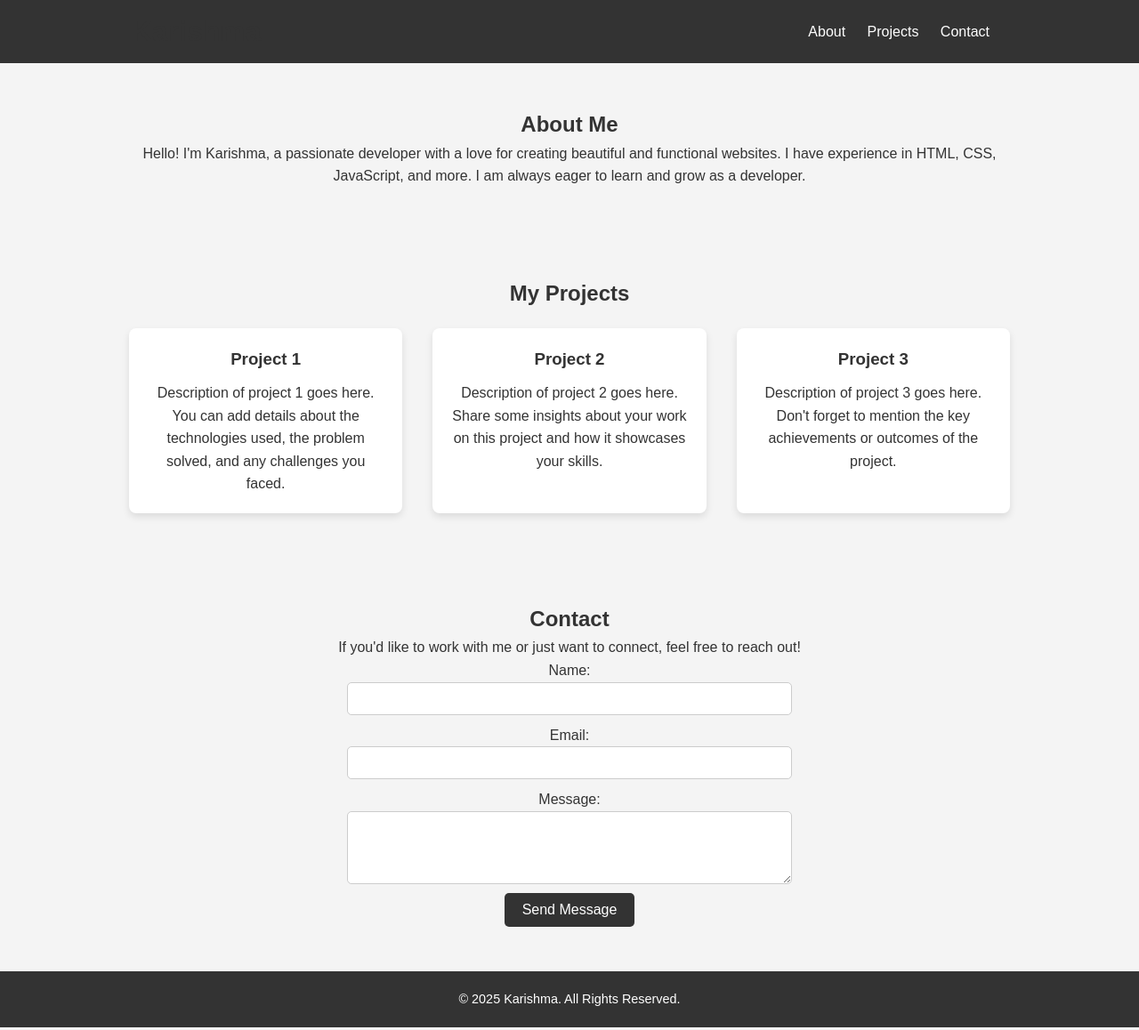
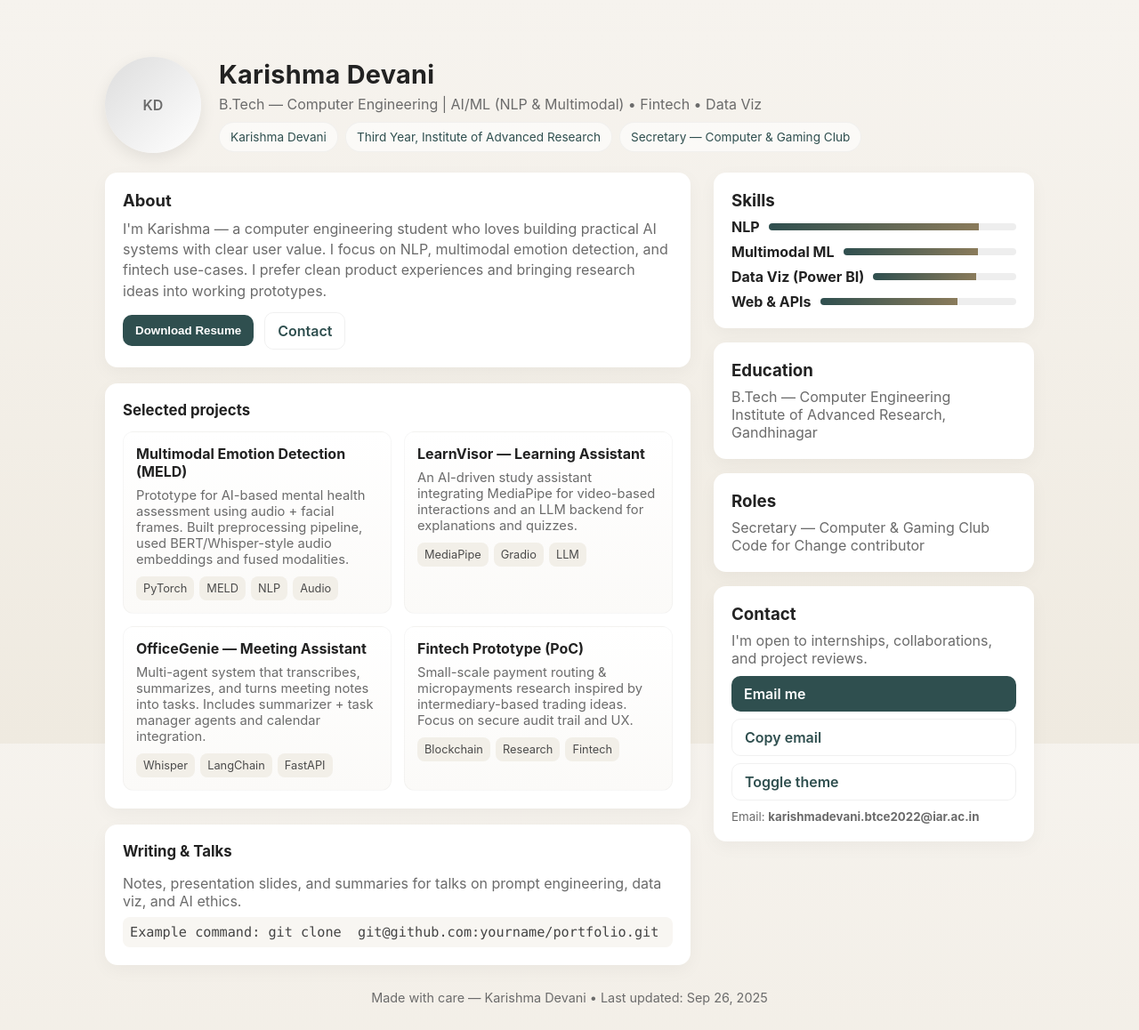
Before and after one commit to Karishma-devani/personal_assistant, a plain HTML site: page index.html in a window 1280 px wide. Shown: the whole page at 89% size. Drawn offline with Linux system fonts and the light colour scheme.

Commit message:
Update index.html
updated

```diff
--- a/index.html
+++ b/index.html
@@ -1,204 +1,219 @@
-<!DOCTYPE html>
+<!doctype html>
 <html lang="en">
 <head>
-    <meta charset="UTF-8">
-    <meta name="viewport" content="width=device-width, initial-scale=1.0">
-    <meta name="description" content="Karishma's Portfolio">
-    <title>Karishma's Portfolio</title>
-    <style>
-        /* Reset some default styles */
-        * {
-            margin: 0;
-            padding: 0;
-            box-sizing: border-box;
-        }
+  <meta charset="utf-8" />
+  <meta name="viewport" content="width=device-width,initial-scale=1" />
+  <title>Karishma Devani — Portfolio</title>
+  <meta name="description" content="Portfolio of Karishma Devani — B.Tech Computer Engineering. AI/ML, NLP, Fintech, Project: Multimodal emotion detection (MELD), LearnVisor, Code Unnati." />
 
-        /* Body and fonts */
-        body {
-            font-family: Arial, sans-serif;
-            line-height: 1.6;
-            background-color: #f4f4f4;
-            color: #333;
-        }
+  <!-- Basic styling (single-file, no external libs) -->
+  <style>
+    :root{
+      --bg:#f6f3ee; /* soft cream */
+      --card:#ffffff;
+      --muted:#6b6b6b;
+      --accent:#2f4f4f; /* deep green-gray: old-money vibe */
+      --accent-2:#8a7b5b; /* warm gold */
+      --glass: rgba(255,255,255,0.6);
+      --radius:14px;
+      font-family: Inter, ui-sans-serif, system-ui, -apple-system, "Segoe UI", Roboto, "Helvetica Neue", Arial;
+    }
+    *{box-sizing:border-box}
+    html,body{height:100%;margin:0;background:linear-gradient(180deg,var(--bg),#efeae0);color:#222}
+    a{color:var(--accent);text-decoration:none}
 
-        h1, h2, h3 {
-            color: #333;
-        }
+    .wrap{max-width:1100px;margin:36px auto;padding:28px}
+    header{display:flex;align-items:center;gap:20px}
+    .photo{width:108px;height:108px;border-radius:50%;background:linear-gradient(135deg,#ddd,#fff);box-shadow:0 6px 18px rgba(0,0,0,0.08);display:flex;align-items:center;justify-content:center;font-weight:600;color:var(--muted)}
+    h1{margin:0;font-size:1.8rem;letter-spacing:0.3px}
+    .sub{color:var(--muted);margin-top:6px}
 
-        /* Header styles */
-        header {
-            background-color: #333;
-            color: white;
-            padding: 10px 0;
-        }
+    .grid{display:grid;grid-template-columns:1fr 360px;gap:26px;margin-top:22px}
 
-        header .container {
-            display: flex;
-            justify-content: space-between;
-            align-items: center;
-            padding: 0 20px;
-        }
+    /* main column */
+    .card{background:var(--card);padding:20px;border-radius:var(--radius);box-shadow:0 6px 20px rgba(25,25,25,0.04)}
+    .intro p{margin:0 0 12px 0;color:var(--muted);line-height:1.45}
 
-        header h1 {
-            font-size: 2rem;
-        }
+    /* badges */
+    .badges{display:flex;flex-wrap:wrap;gap:8px;margin-top:12px}
+    .badge{padding:8px 12px;border-radius:999px;background:var(--glass);font-size:0.85rem;color:var(--accent);border:1px solid rgba(0,0,0,0.04)}
 
-        nav ul {
-            list-style: none;
-        }
+    /* projects */
+    .projects{display:grid;grid-template-columns:repeat(auto-fit,minmax(220px,1fr));gap:14px;margin-top:14px}
+    .proj{padding:14px;border-radius:12px;background:linear-gradient(180deg,#fff,#fbfaf8);border:1px solid rgba(0,0,0,0.03)}
+    .proj h4{margin:0 0 8px 0}
+    .proj p{margin:0;color:var(--muted);font-size:0.92rem}
+    .tags{display:flex;gap:6px;flex-wrap:wrap;margin-top:10px}
+    .tag{font-size:0.8rem;padding:6px 8px;border-radius:8px;background:#f2efe8;color:#4b4b4b}
 
-        nav ul li {
-            display: inline;
-            margin-right: 20px;
-        }
+    /* side column */
+    .side .section{margin-bottom:16px}
+    .skills{display:flex;flex-direction:column;gap:8px}
+    .skill{display:flex;justify-content:space-between;align-items:center}
+    .meter{height:8px;background:#eee;border-radius:20px;flex:1;margin-left:10px;overflow:hidden}
+    .meter > i{display:block;height:100%;background:linear-gradient(90deg,var(--accent),var(--accent-2));}
 
-        nav ul li a {
-            color: white;
-            text-decoration: none;
-            font-size: 1rem;
-        }
+    /* resume/contact */
+    .cta{display:flex;gap:10px;margin-top:12px}
+    .btn{padding:10px 14px;border-radius:10px;border:0;background:var(--accent);color:#fff;font-weight:600;cursor:pointer}
+    .btn.ghost{background:transparent;border:1px solid rgba(0,0,0,0.06);color:var(--accent)}
 
-        nav ul li a:hover {
-            text-decoration: underline;
-        }
+    footer{margin-top:28px;text-align:center;color:var(--muted);font-size:0.9rem}
 
-        /* Section styles */
-        .section {
-            padding: 50px 0;
-            text-align: center;
-        }
+    /* responsive */
+    @media (max-width:880px){
+      .grid{grid-template-columns:1fr;}
+      .photo{width:86px;height:86px}
+    }
 
-        .container {
-            width: 80%;
-            margin: 0 auto;
-        }
+    /* little code block style for commands */
+    .mono{font-family: ui-monospace, SFMono-Regular, Menlo, Monaco, monospace;background:#f8f6f2;padding:8px;border-radius:8px;color:#444;font-size:0.95rem}
 
-        /* Projects Section */
-        .project-list {
-            display: flex;
-            justify-content: space-around;
-            margin-top: 20px;
-        }
-
-        .project {
-            background-color: white;
-            padding: 20px;
-            border-radius: 8px;
-            width: 30%;
-            box-shadow: 0 4px 8px rgba(0, 0, 0, 0.1);
-        }
-
-        .project h3 {
-            margin-bottom: 10px;
-        }
-
-        /* Form Styles */
-        form {
-            display: flex;
-            flex-direction: column;
-            align-items: center;
-        }
-
-        form input, form textarea {
-            width: 100%;
-            max-width: 500px;
-            padding: 10px;
-            margin-bottom: 10px;
-            border-radius: 5px;
-            border: 1px solid #ccc;
-        }
-
-        form button {
-            background-color: #333;
-            color: white;
-            padding: 10px 20px;
-            border: none;
-            cursor: pointer;
-            border-radius: 5px;
-            font-size: 1rem;
-        }
-
-        form button:hover {
-            background-color: #555;
-        }
-
-        /* Footer styles */
-        footer {
-            background-color: #333;
-            color: white;
-            text-align: center;
-            padding: 20px 0;
-        }
-
-        footer p {
-            font-size: 0.9rem;
-        }
-    </style>
+  </style>
 </head>
 <body>
+  <div class="wrap">
     <header>
-        <div class="container">
-            <h1>Karishma</h1>
-            <nav>
-                <ul>
-                    <li><a href="#about">About</a></li>
-                    <li><a href="#projects">Projects</a></li>
-                    <li><a href="#contact">Contact</a></li>
-                </ul>
-            </nav>
+      <div class="photo" aria-hidden="true">KD</div>
+      <div>
+        <h1>Karishma Devani</h1>
+        <div class="sub">B.Tech — Computer Engineering | AI/ML (NLP & Multimodal) • Fintech • Data Viz</div>
+        <div class="badges" style="margin-top:10px">
+          <div class="badge">Karishma Devani</div>
+          <div class="badge">Third Year, Institute of Advanced Research</div>
+          <div class="badge">Secretary — Computer & Gaming Club</div>
         </div>
+      </div>
     </header>
 
-    <section id="about" class="section">
-        <div class="container">
-            <h2>About Me</h2>
-            <p>Hello! I'm Karishma, a passionate developer with a love for creating beautiful and functional websites. I have experience in HTML, CSS, JavaScript, and more. I am always eager to learn and grow as a developer.</p>
+    <div class="grid">
+      <main>
+        <section class="card intro" id="about">
+          <h2 style="font-size:1.15rem;margin:0 0 10px 0">About</h2>
+          <p>
+            I'm Karishma — a computer engineering student who loves building practical AI systems with clear user value. I focus on NLP, multimodal emotion detection, and fintech use-cases. I prefer clean product experiences and bringing research ideas into working prototypes.
+          </p>
+
+          <div style="display:flex;gap:12px;margin-top:12px;align-items:center">
+            <button class="btn" onclick="downloadResume()">Download Resume</button>
+            <a class="btn ghost" href="#contact">Contact</a>
+          </div>
+        </section>
+
+        <section class="card" id="projects" style="margin-top:18px">
+          <h2 style="font-size:1.05rem;margin:0 0 10px 0">Selected projects</h2>
+
+          <div class="projects">
+            <article class="proj">
+              <h4>Multimodal Emotion Detection (MELD)</h4>
+              <p>Prototype for AI-based mental health assessment using audio + facial frames. Built preprocessing pipeline, used BERT/Whisper-style audio embeddings and fused modalities.</p>
+              <div class="tags"><span class="tag">PyTorch</span><span class="tag">MELD</span><span class="tag">NLP</span><span class="tag">Audio</span></div>
+            </article>
+
+            <article class="proj">
+              <h4>LearnVisor — Learning Assistant</h4>
+              <p>An AI-driven study assistant integrating MediaPipe for video-based interactions and an LLM backend for explanations and quizzes.</p>
+              <div class="tags"><span class="tag">MediaPipe</span><span class="tag">Gradio</span><span class="tag">LLM</span></div>
+            </article>
+
+            <article class="proj">
+              <h4>OfficeGenie — Meeting Assistant</h4>
+              <p>Multi-agent system that transcribes, summarizes, and turns meeting notes into tasks. Includes summarizer + task manager agents and calendar integration.</p>
+              <div class="tags"><span class="tag">Whisper</span><span class="tag">LangChain</span><span class="tag">FastAPI</span></div>
+            </article>
+
+            <article class="proj">
+              <h4>Fintech Prototype (PoC)</h4>
+              <p>Small-scale payment routing & micropayments research inspired by intermediary-based trading ideas. Focus on secure audit trail and UX.</p>
+              <div class="tags"><span class="tag">Blockchain</span><span class="tag">Research</span><span class="tag">Fintech</span></div>
+            </article>
+          </div>
+
+        </section>
+
+        <section class="card" style="margin-top:18px" id="writing">
+          <h2 style="font-size:1.05rem;margin:0 0 10px 0">Writing & Talks</h2>
+          <p style="margin-bottom:8px;color:var(--muted)">Notes, presentation slides, and summaries for talks on prompt engineering, data viz, and AI ethics.</p>
+          <div class="mono">Example command: git clone &nbsp;git@github.com:yourname/portfolio.git</div>
+        </section>
+
+      </main>
+
+      <aside class="side">
+        <div class="card section">
+          <h3 style="margin:0 0 8px 0">Skills</h3>
+          <div class="skills">
+            <div class="skill"><strong>NLP</strong><div class="meter" aria-hidden="true"><i style="width:85%"></i></div></div>
+            <div class="skill"><strong>Multimodal ML</strong><div class="meter" aria-hidden="true"><i style="width:78%"></i></div></div>
+            <div class="skill"><strong>Data Viz (Power BI)</strong><div class="meter" aria-hidden="true"><i style="width:72%"></i></div></div>
+            <div class="skill"><strong>Web & APIs</strong><div class="meter" aria-hidden="true"><i style="width:70%"></i></div></div>
+          </div>
         </div>
-    </section>
 
-    <section id="projects" class="section">
-        <div class="container">
-            <h2>My Projects</h2>
-            <div class="project-list">
-                <div class="project">
-                    <h3>Project 1</h3>
-                    <p>Description of project 1 goes here. You can add details about the technologies used, the problem solved, and any challenges you faced.</p>
-                </div>
-                <div class="project">
-                    <h3>Project 2</h3>
-                    <p>Description of project 2 goes here. Share some insights about your work on this project and how it showcases your skills.</p>
-                </div>
-                <div class="project">
-                    <h3>Project 3</h3>
-                    <p>Description of project 3 goes here. Don't forget to mention the key achievements or outcomes of the project.</p>
-                </div>
-            </div>
+        <div class="card section">
+          <h3 style="margin:0 0 8px 0">Education</h3>
+          <div style="color:var(--muted)">B.Tech — Computer Engineering<br>Institute of Advanced Research, Gandhinagar</div>
         </div>
-    </section>
 
-    <section id="contact" class="section">
-        <div class="container">
-            <h2>Contact</h2>
-            <p>If you'd like to work with me or just want to connect, feel free to reach out!</p>
-            <form action="#" method="post">
-                <label for="name">Name:</label>
-                <input type="text" id="name" name="name" required>
+        <div class="card section">
+          <h3 style="margin:0 0 8px 0">Roles</h3>
+          <div style="color:var(--muted)">Secretary — Computer & Gaming Club<br>Code for Change contributor</div>
+        </div>
 
-                <label for="email">Email:</label>
-                <input type="email" id="email" name="email" required>
+        <div class="card section" id="contact">
+          <h3 style="margin:0 0 8px 0">Contact</h3>
+          <p style="margin:0 0 10px 0;color:var(--muted)">I'm open to internships, collaborations, and project reviews.</p>
+          <div style="display:flex;gap:8px;flex-direction:column">
+            <a class="btn" href="mailto:karishmadevani.btce2022@iar.ac.in?subject=Hi%20Karishma">Email me</a>
+            <a class="btn ghost" href="#" onclick="copyEmail(event)">Copy email</a>
+            <a class="btn ghost" href="#" onclick="toggleTheme(event)">Toggle theme</a>
+          </div>
+          <small style="display:block;margin-top:10px;color:var(--muted)">Email: <strong>karishmadevani.btce2022@iar.ac.in</strong></small>
+        </div>
 
-                <label for="message">Message:</label>
-                <textarea id="message" name="message" rows="4" required></textarea>
-
-                <button type="submit">Send Message</button>
-            </form>
-        </div>
-    </section>
+      </aside>
+    </div>
 
     <footer>
-        <div class="container">
-            <p>&copy; 2025 Karishma. All Rights Reserved.</p>
-        </div>
+      Made with care — Karishma Devani • <span style="color:var(--muted)">Last updated: Sep 26, 2025</span>
     </footer>
+  </div>
+
+  <script>
+    function downloadResume(){
+      // placeholder — replace url with hosted resume link or data URI
+      const url = '#';
+      if(url === '#'){
+        alert('Replace the resume link in the HTML with your resume file URL (or host it and paste the link).');
+      } else {
+        window.open(url,'_blank');
+      }
+    }
+
+    function copyEmail(e){
+      e.preventDefault();
+      navigator.clipboard?.writeText('karishmadevani.btce2022@iar.ac.in').then(()=>{
+        alert('Email copied to clipboard');
+      }).catch(()=>{alert('Copy failed — please copy manually')});
+    }
+
+    function toggleTheme(e){
+      e.preventDefault();
+      const root = document.documentElement;
+      if(root.style.getPropertyValue('--bg') === '#0b1220'){
+        // switch back to light
+        root.style.setProperty('--bg','#f6f3ee');
+        root.style.setProperty('--card','#ffffff');
+        root.style.setProperty('--accent','#2f4f4f');
+        root.style.setProperty('--accent-2','#8a7b5b');
+      } else {
+        // dark-ish theme
+        root.style.setProperty('--bg','#0b1220');
+        root.style.setProperty('--card','#071021');
+        root.style.setProperty('--accent','#8fb3a5');
+        root.style.setProperty('--accent-2','#c9b37e');
+      }
+    }
+  </script>
 </body>
 </html>
```
